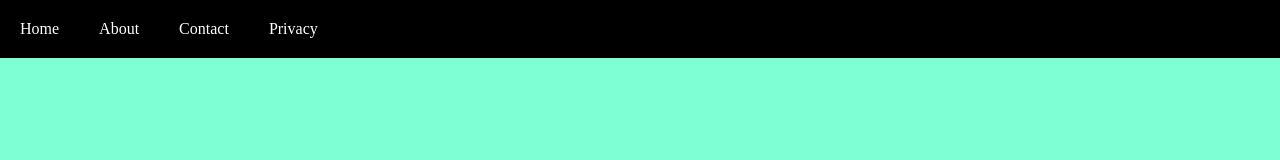
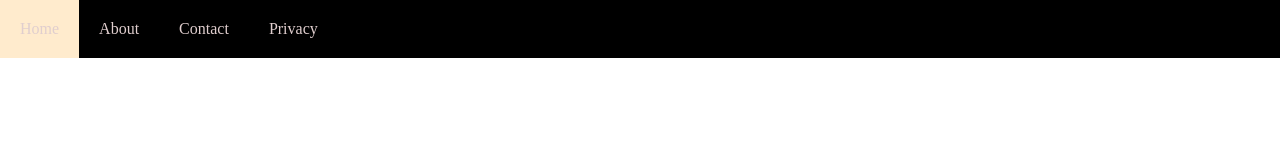
Before and after one commit to aasheesh333/MyProjects, a plain HTML site: page Exercise 1.4/Index.html in a window 1280 px wide. Drawn offline with Linux system fonts and the light colour scheme.

Commit message:
Update Style.css

```diff
--- a/Exercise 1.4/Style.css
+++ b/Exercise 1.4/Style.css
@@ -1,19 +1,17 @@
 :root {
-  --c1 :rgb(0, 0, 0);
-  --c2:white;
+    --color:rgb(0, 0, 0);
+    --color1:rgb(224, 206, 206);
 }
 
-body {
+* {
     margin: 0px;
     padding: 0px;
-    background-color: aquamarine;
 }
 
-ul{
+ul {
     list-style-type: none;
     overflow: hidden;
-    margin: 0;
-    padding: 0;
+    background-color: var(--color);
 }
 
 li {
@@ -21,17 +19,12 @@ li {
 }
 
 a {
-    display: block;
+    color: var(--color1);
     text-decoration: none;
     padding: 20px;
-    color: var(--c2);
-    border-radius: 19px;
+    display: block;
 }
 
 a:hover {
-   background-color: aquamarine;
+    background-color: blanchedalmond;
 }
-
-#navbar {
-    background-color: var(--c1);
-}
```
